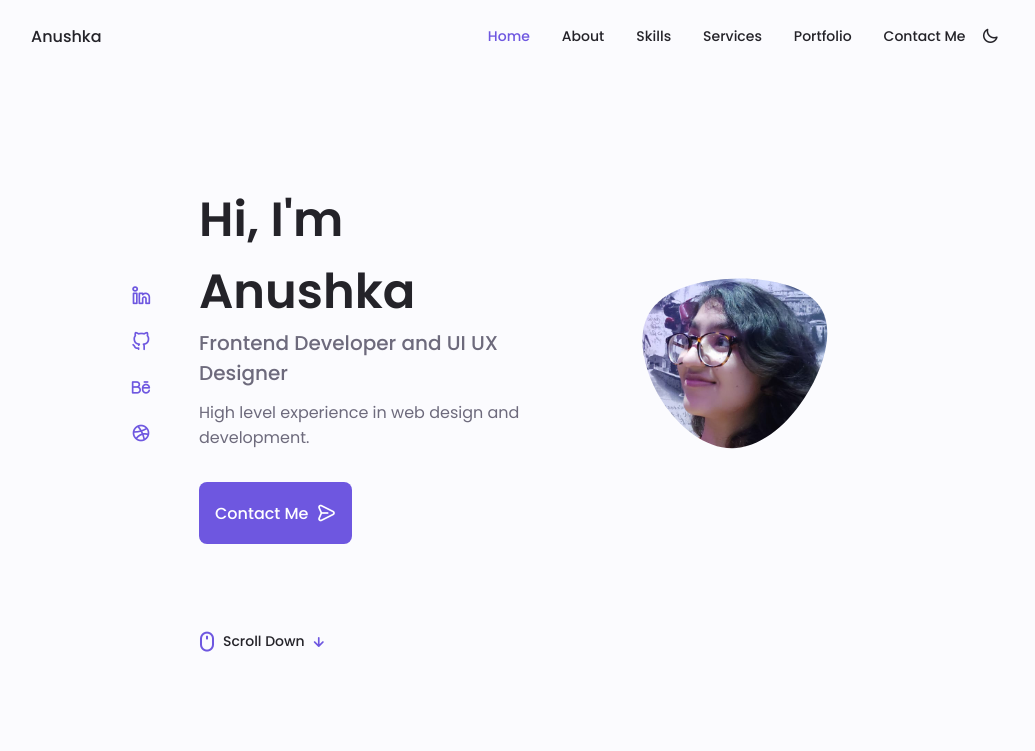
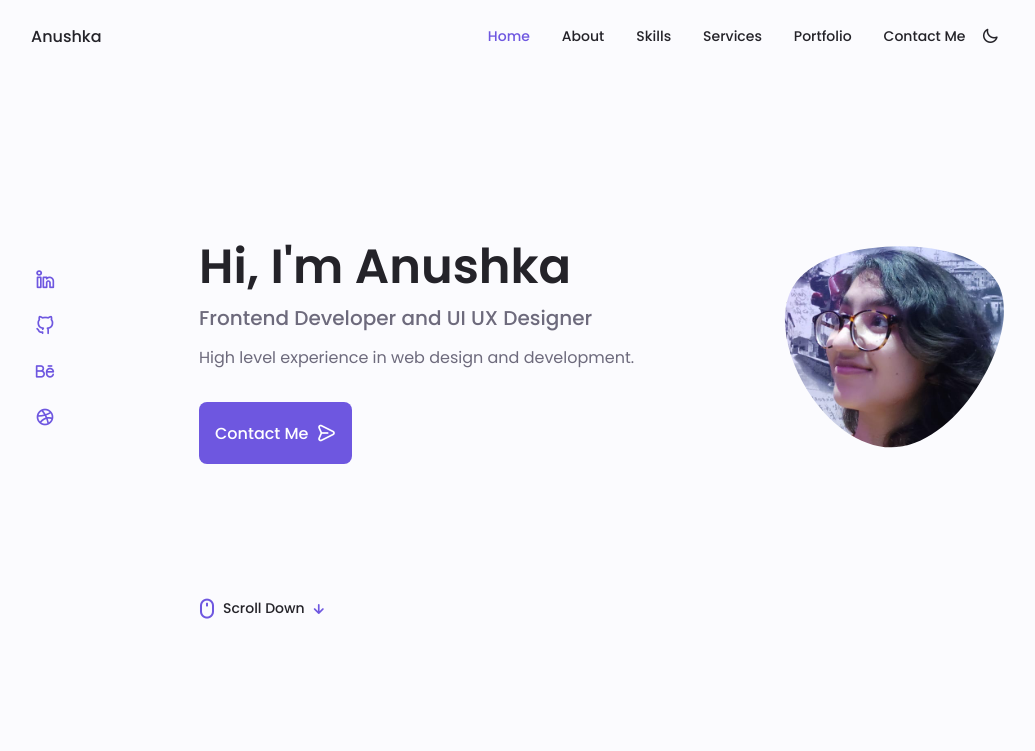
Before and after one commit to anushkachauhxn/vanillajs_portfolio, a plain HTML site: page index.html in a window 1280 px wide. Shown: the top 751 px of the page, without its empty margins (125-1160 px from the left). Drawn offline with nearby package versions, Linux system fonts and the light colour scheme.

Commit message:
Media Queries 4: home

```diff
--- a/css/styles.css
+++ b/css/styles.css
@@ -1264,4 +1264,14 @@ img {
     .footer__container {
         padding: 0;
     }
+
+    .home__blob {
+        width: 320px;
+    }
+    .home__data {
+        width: 500px;
+    }
+    .home__social {
+        transform: translateX(-6rem);
+    }
 }
```
